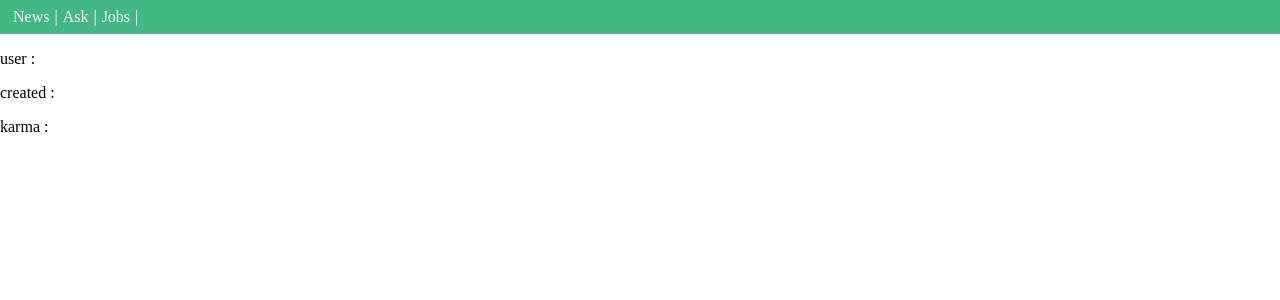
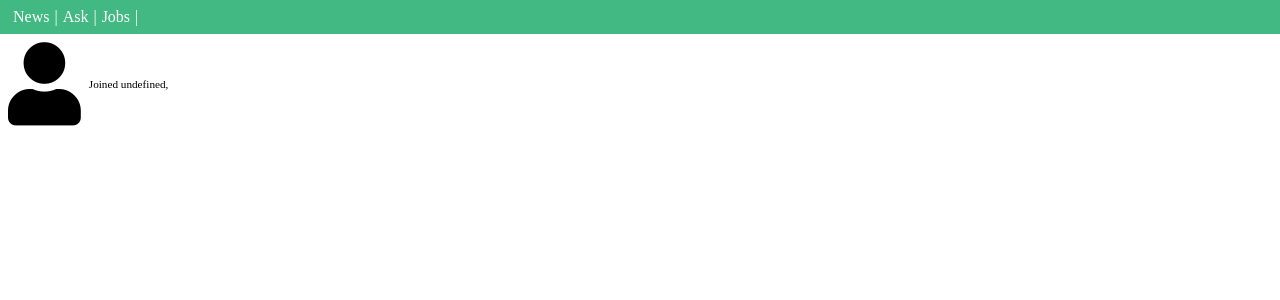
Before and after one commit to jhyounyaho/VueJS_HackerNews, a Vue app: page /user/1 in a window 1280 px wide. Shown: the top 300 px of the page. Built offline with nearby package versions, Linux system fonts and the light colour scheme; no server answers.

Commit message:
리팩토링2 - 사용자 프로필 컴포넌트 공통화 컴포넌트 노출 방법 1. slot 2. v-if, v-else

```diff
--- /dev/null
+++ b/src/components/UserProfile.vue
@@ -0,0 +1,47 @@
+<template>
+  <div>
+    <div class="user-container">
+      <div>
+        <i class="fas fa-user"></i>
+      </div>
+      <div class="user-description">
+        <slot name="username">
+          <!-- 상위 컴포넌트에서 정의할 영역 -->
+        </slot>
+        <div class="time">
+          <slot name="time">
+            <!-- 상위 컴포넌트에서 정의할 영역 -->
+          </slot>
+          <slot name="karma">
+            <!-- 상위 컴포넌트에서 정의할 영역 -->
+          </slot>
+        </div>
+      </div>
+    </div>
+  </div>
+</template>
+
+<script>
+export default {
+  props: {
+    info: {},
+  },
+}
+</script>
+
+<style scoped>
+  .user-container {
+    display: flex;
+    align-items: center;
+    padding: 0.5rem;
+  }
+  .fa-user {
+    font-size: 5.2rem;
+  }
+  .user-description {
+    padding-left: 8px;
+  }
+  .time {
+    font-size: 0.7rem;
+  }
+</style>
--- a/src/views/ItemView.vue
+++ b/src/views/ItemView.vue
@@ -1,37 +1,37 @@
 <template>
   <div>
     <section>
-      <!-- 질문 상세 정보 -->
-      <div class="user-container">
-        <div>
-          <i class="fas fa-user"></i>
-        </div>
-        <div class="user-description">
-          <router-link :to="`/user/${item.user}`">
-            {{ item.user }}
-          </router-link>
-          <div class="time">
-            {{ item.time_ago }}
-          </div>
-        </div>
-      </div>
-      <h2>{{ item.title }}</h2>
+      <!-- 사용자 정보 -->
+      <UserProfile :info="itemInfo">
+        <router-link slot="username" :to="`/user/${itemInfo.user}`">
+          {{ itemInfo.user }}
+        </router-link>
+        <template slot="time">
+          {{ `Posted ${itemInfo.time_ago}` }}
+        </template>
+      </UserProfile>
+    </section>
+    <section>
+      <h2>{{ itemInfo.title }}</h2>
     </section>
     <section>
       <!-- 질문 댓글 -->
-      <div v-html="item.content"></div>
+      <div v-html="itemInfo.content"></div>
     </section>
   </div>
 </template>
 
 <script>
-import { mapState } from 'vuex';
+import UserProfile from '../components/UserProfile.vue';
 
 export default {
   computed: {
-    ...mapState({
-      item: state => state.item,
-    })
+    itemInfo() {
+      return this.$store.state.item;
+    },
+  },
+  components: {
+    UserProfile,
   },
   created() {
     const itemId = this.$route.params.id;
--- a/src/views/UserView.vue
+++ b/src/views/UserView.vue
@@ -1,19 +1,30 @@
 <template>
   <div>
-    <p>user : {{ user.id }}</p>
-    <p>created : {{ user.created }}</p>
-    <p>karma : {{ user.karma }}</p>
+    <UserProfile :info="userInfo">
+      <div slot="username">
+        {{ userInfo.id }}
+      </div>
+      <span slot="time">
+        {{ `Joined ${userInfo.created}` }},
+      </span>
+      <span slot="karma">
+        {{ userInfo.karma }}
+      </span>
+    </UserProfile>
   </div>
 </template>
 
 <script>
-import { mapState } from 'vuex';
+import UserProfile from '../components/UserProfile.vue';
 
 export default {
   computed: {
-    ...mapState({
-      user: state => state.user,
-    })
+    userInfo() {
+      return this.$store.state.user;
+    },
+  },
+  components: {
+    UserProfile,
   },
   created() {
     const userId = this.$route.params.id;
```
